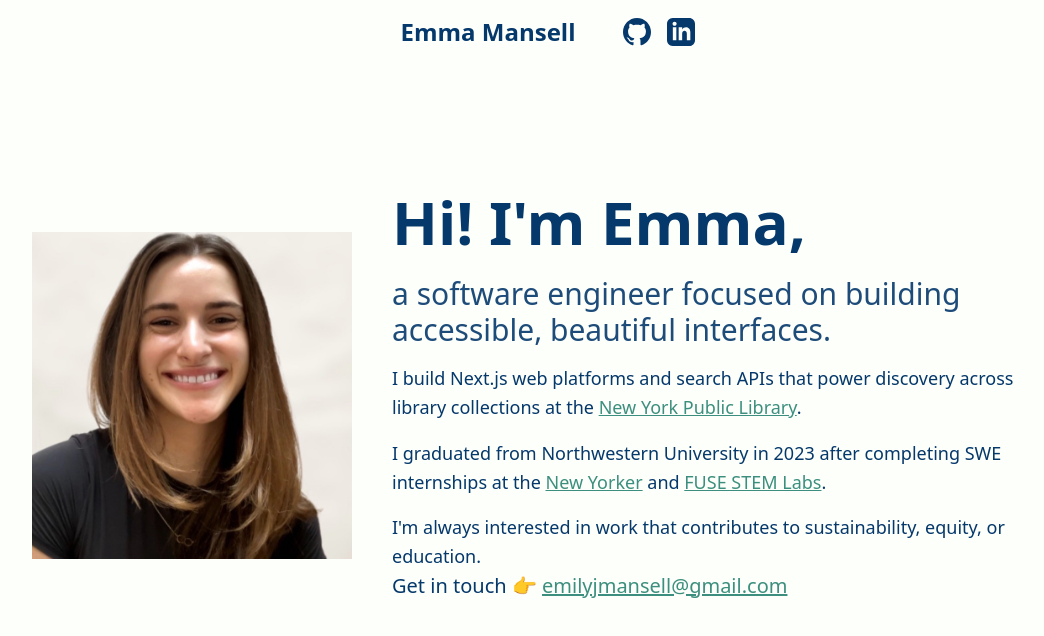
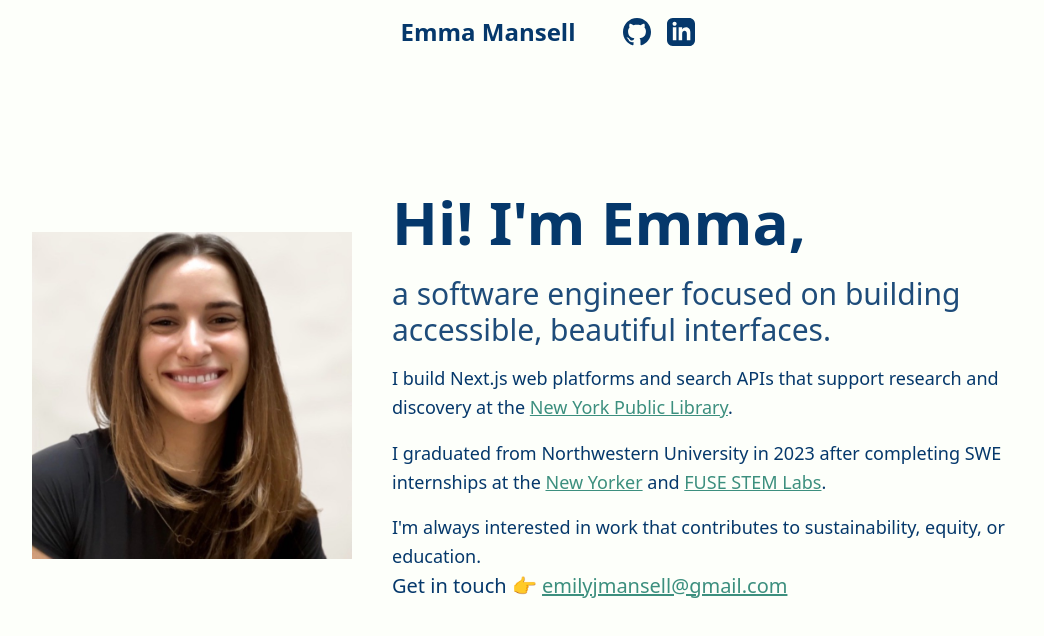
Before and after one commit to 7emansell/7emansell.github.io, a React (Create React App) app: page / in a window 1280 px wide. Shown: the top 636 px of the page, without its empty margins (92-1136 px from the left). Built offline with nearby package versions, Linux system fonts and the light colour scheme.

Commit message:
language..

```diff
--- a/src/components/About.js
+++ b/src/components/About.js
@@ -22,8 +22,8 @@ export default function About() {
             interfaces.
           </p>
           <p className="text-lg leading-relaxed">
-            I build Next.js web platforms and search APIs that power discovery
-            across library collections at the{" "}
+            I build Next.js web platforms and search APIs that support research
+            and discovery at the{" "}
             <a
               href="https://nypl.org"
               className="text-[#3c8f7e] underline hover:text-[#2c7a6b]"
```
